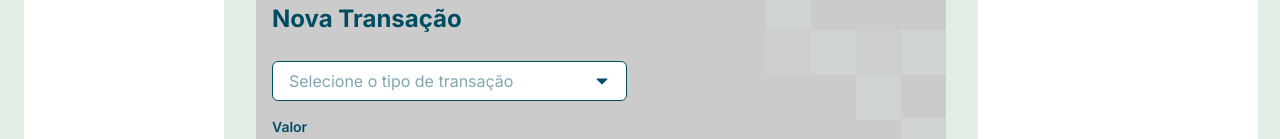
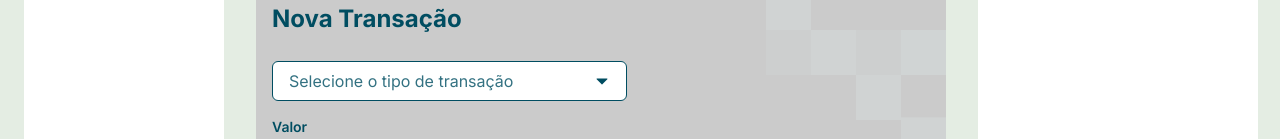
Before and after one commit to M0nicaVaz/fiap-tc-1, a Next.js app: page / in a window 1280 px wide. Shown: the part 569-708 px from the top of the page. Built offline with nearby package versions, Linux system fonts and the light colour scheme.

Commit message:
fix: placeholder contrast

```diff
--- a/src/components/form/Select.tsx
+++ b/src/components/form/Select.tsx
@@ -69,7 +69,7 @@ export function Select({
           className={
             selectedValue
               ? 'text-body-600'
-              : 'text-body-400 text-foreground-400/50'
+              : 'text-body-400 text-foreground-400/80'
           }
         >
           {selectedValue ? selectedValue.label : placeholder}
```
